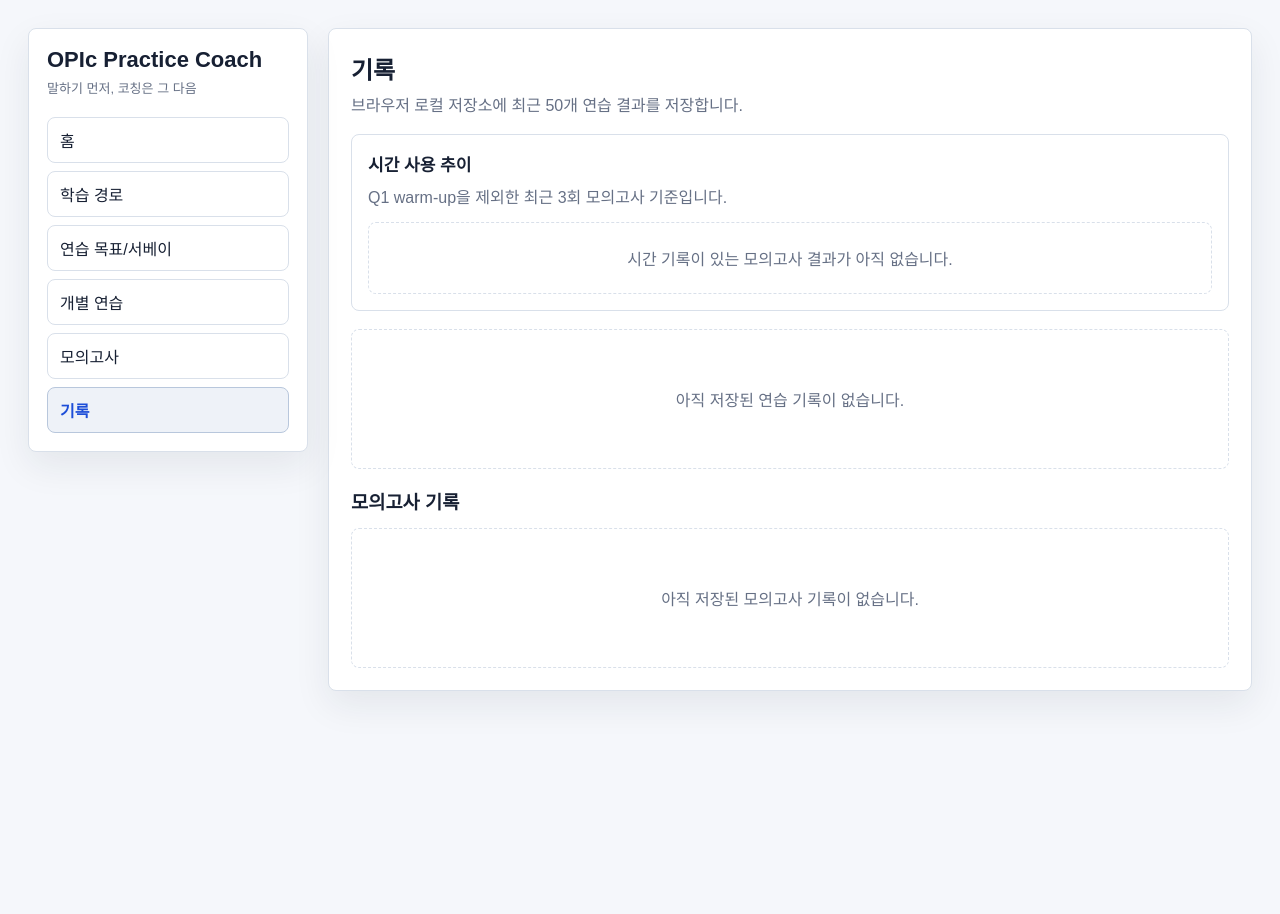
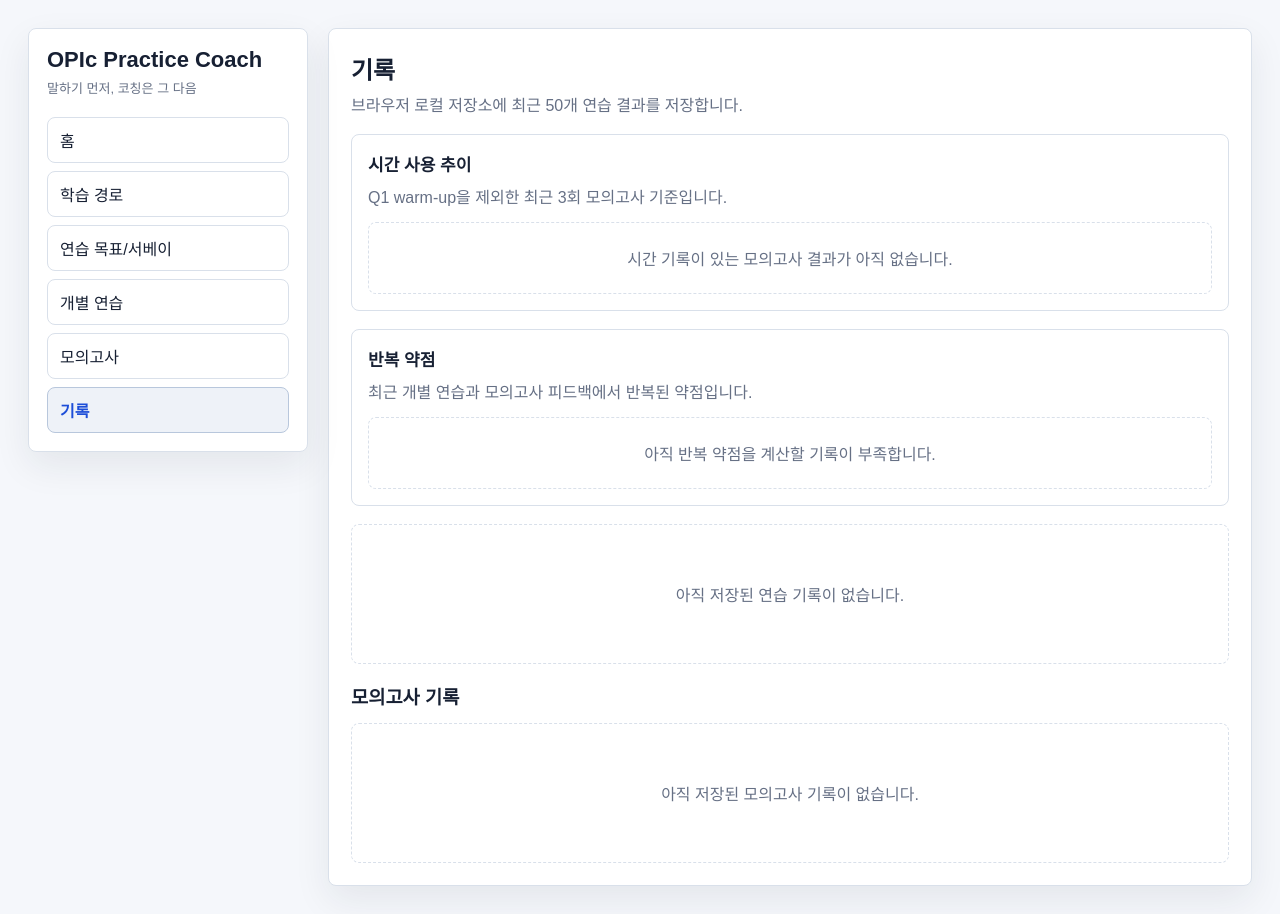
Before and after one commit to Lee-D-S/opic-practice-app, a Next.js app: page / in a window 1280 px wide. Both pictures are taken after a click on the button "기록". Before the commit the page ends 800 px from the top, so only its background shows below. Built offline with nearby package versions, Linux system fonts and the light colour scheme.

Commit message:
Add repeated weakness insights

```diff
--- a/src/app/globals.css
+++ b/src/app/globals.css
@@ -717,6 +717,32 @@
   padding: 6px 10px;
 }
 
+.weakness-list {
+  display: grid;
+  gap: 10px;
+}
+
+.weakness-item {
+  background: #f8fafc;
+  border: 1px solid var(--line);
+  border-radius: 8px;
+  display: grid;
+  gap: 4px;
+  grid-template-columns: minmax(0, 1fr) auto;
+  padding: 12px;
+}
+
+.weakness-item span {
+  color: var(--primary-strong);
+  font-weight: 700;
+}
+
+.weakness-item p {
+  color: var(--muted);
+  grid-column: 1 / -1;
+  margin: 0;
+}
+
 @media (max-width: 980px) {
   .app-frame,
   .practice-layout,
--- a/src/app/page.tsx
+++ b/src/app/page.tsx
@@ -53,6 +53,7 @@
   buildMockTimingTrend,
   summarizeMockTiming,
 } from "@/lib/mockTiming";
+import { analyzeWeaknessInsights } from "@/lib/weaknessInsights";
 
 type View = "home" | "path" | "setup" | "practice" | "mock" | "history";
 type PracticeStep = "ready" | "first" | "feedback" | "second" | "comparison";
@@ -1901,6 +1902,7 @@
   mockResults: MockExamResult[];
 }) {
   const timingTrend = buildMockTimingTrend(mockResults);
+  const weaknessInsights = analyzeWeaknessInsights({ attempts, mockResults });
 
   return (
     <section className="panel">
@@ -1944,6 +1946,25 @@
           </p>
         )}
       </article>
+      <article className="card history-timing">
+        <div>
+          <h3>반복 약점</h3>
+          <p className="muted">최근 개별 연습과 모의고사 피드백에서 반복된 약점입니다.</p>
+        </div>
+        {weaknessInsights.length === 0 ? (
+          <div className="empty compact">아직 반복 약점을 계산할 기록이 부족합니다.</div>
+        ) : (
+          <div className="weakness-list">
+            {weaknessInsights.slice(0, 4).map((insight) => (
+              <div className="weakness-item" key={insight.category}>
+                <strong>{insight.labelKo}</strong>
+                <span>{insight.count}회</span>
+                <p>{insight.reasonKo}</p>
+              </div>
+            ))}
+          </div>
+        )}
+      </article>
       {attempts.length === 0 ? (
         <div className="empty">아직 저장된 연습 기록이 없습니다.</div>
       ) : (
--- a/src/lib/learningPath.ts
+++ b/src/lib/learningPath.ts
@@ -5,6 +5,10 @@
   MockExamResult,
   PracticeAttempt,
 } from "./types";
+import {
+  analyzeWeaknessInsights,
+  getTopRepeatedWeakness,
+} from "./weaknessInsights";
 
 export type LearningPathRecommendation = {
   stepId: LearningPathStepId;
@@ -33,6 +37,24 @@
     return {
       stepId: "answer_materials",
       reasonKo: "선택 주제에 대해 말할 이야기, 이유, 예시가 아직 저장되지 않았습니다.",
+    };
+  }
+
+  const repeatedWeakness = getTopRepeatedWeakness(
+    analyzeWeaknessInsights({ attempts, mockResults }),
+  );
+
+  if (repeatedWeakness) {
+    if (repeatedWeakness.category === "roleplay") {
+      return {
+        stepId: "roleplay_focus",
+        reasonKo: `${repeatedWeakness.labelKo} 약점이 ${repeatedWeakness.count}회 반복되었습니다. 역할극 집중 훈련에서 요청, 문제 설명, 대안 제시를 먼저 보완하세요.`,
+      };
+    }
+
+    return {
+      stepId: "weakness_review",
+      reasonKo: `${repeatedWeakness.labelKo} 약점이 ${repeatedWeakness.count}회 반복되었습니다. 최근 1회 기록보다 반복 패턴을 우선해 약점 복습을 추천합니다.`,
     };
   }
 
--- /dev/null
+++ b/src/lib/weaknessInsights.ts
@@ -0,0 +1,130 @@
+import type { MockExamResult, PracticeAttempt } from "./types";
+
+export type WeaknessCategory =
+  | "short_answer"
+  | "specific_examples"
+  | "roleplay"
+  | "time_over"
+  | "time_short"
+  | "structure";
+
+export type WeaknessInsight = {
+  category: WeaknessCategory;
+  count: number;
+  labelKo: string;
+  reasonKo: string;
+};
+
+type WeaknessDefinition = {
+  category: WeaknessCategory;
+  labelKo: string;
+  reasonKo: string;
+  patterns: RegExp[];
+};
+
+const definitions: WeaknessDefinition[] = [
+  {
+    category: "roleplay",
+    labelKo: "역할극 요청/문제 해결",
+    reasonKo: "역할극에서 요청, 문제 설명, 대안 제시가 반복 약점으로 나타납니다.",
+    patterns: [/role[- ]?play/i, /역할극|요청|대안|문제 설명|문제 해결/],
+  },
+  {
+    category: "time_over",
+    labelKo: "답변 시간 초과",
+    reasonKo: "권장 답변 시간을 넘기는 패턴이 반복됩니다.",
+    patterns: [/초과|넘긴|시간.*길|over/i],
+  },
+  {
+    category: "time_short",
+    labelKo: "너무 짧은 답변",
+    reasonKo: "답변이 짧게 끝나는 패턴이 반복됩니다.",
+    patterns: [/짧|매우 짧|short/i],
+  },
+  {
+    category: "specific_examples",
+    labelKo: "구체 예시 부족",
+    reasonKo: "구체적인 경험, 예시, 세부 정보가 부족하다는 피드백이 반복됩니다.",
+    patterns: [/구체|예시|경험|detail|specific/i],
+  },
+  {
+    category: "structure",
+    labelKo: "답변 구조 부족",
+    reasonKo: "시간 순서, 이유, 결론 같은 답변 구조 보완이 반복적으로 필요합니다.",
+    patterns: [/구조|순서|정리|이유|결론|흐름|structure/i],
+  },
+  {
+    category: "short_answer",
+    labelKo: "발화량 부족",
+    reasonKo: "개별 연습에서 충분한 발화량을 만들지 못한 기록이 반복됩니다.",
+    patterns: [/발화|단어|짧|short/i],
+  },
+];
+
+export function analyzeWeaknessInsights({
+  attempts,
+  mockResults,
+  limit = 8,
+}: {
+  attempts: PracticeAttempt[];
+  mockResults: MockExamResult[];
+  limit?: number;
+}): WeaknessInsight[] {
+  const counts = new Map<WeaknessCategory, number>();
+  const recentAttempts = attempts.slice(0, limit);
+  const recentMocks = mockResults.slice(0, Math.max(1, Math.ceil(limit / 2)));
+
+  for (const attempt of recentAttempts) {
+    const text = attempt.feedback.improvementsKo.join(" ");
+    addTextMatches(counts, text);
+
+    if (attempt.firstMetrics.wordCount < 70) {
+      increment(counts, "short_answer");
+    }
+  }
+
+  for (const mockResult of recentMocks) {
+    addTextMatches(
+      counts,
+      [
+        ...mockResult.report.weaknessesKo,
+        ...mockResult.report.recommendedPracticeKo,
+        ...(mockResult.report.timingKo ?? []),
+      ].join(" "),
+    );
+  }
+
+  return definitions
+    .map((definition) => ({
+      category: definition.category,
+      count: counts.get(definition.category) ?? 0,
+      labelKo: definition.labelKo,
+      reasonKo: definition.reasonKo,
+    }))
+    .filter((insight) => insight.count > 0)
+    .sort((left, right) => right.count - left.count);
+}
+
+export function getTopRepeatedWeakness(
+  insights: WeaknessInsight[],
+): WeaknessInsight | null {
+  return insights.find((insight) => insight.count >= 2) ?? null;
+}
+
+function addTextMatches(
+  counts: Map<WeaknessCategory, number>,
+  text: string,
+) {
+  for (const definition of definitions) {
+    if (definition.patterns.some((pattern) => pattern.test(text))) {
+      increment(counts, definition.category);
+    }
+  }
+}
+
+function increment(
+  counts: Map<WeaknessCategory, number>,
+  category: WeaknessCategory,
+) {
+  counts.set(category, (counts.get(category) ?? 0) + 1);
+}
```
Also changed, not shown: 2 other files (tests, documents, lock files or other folders).
